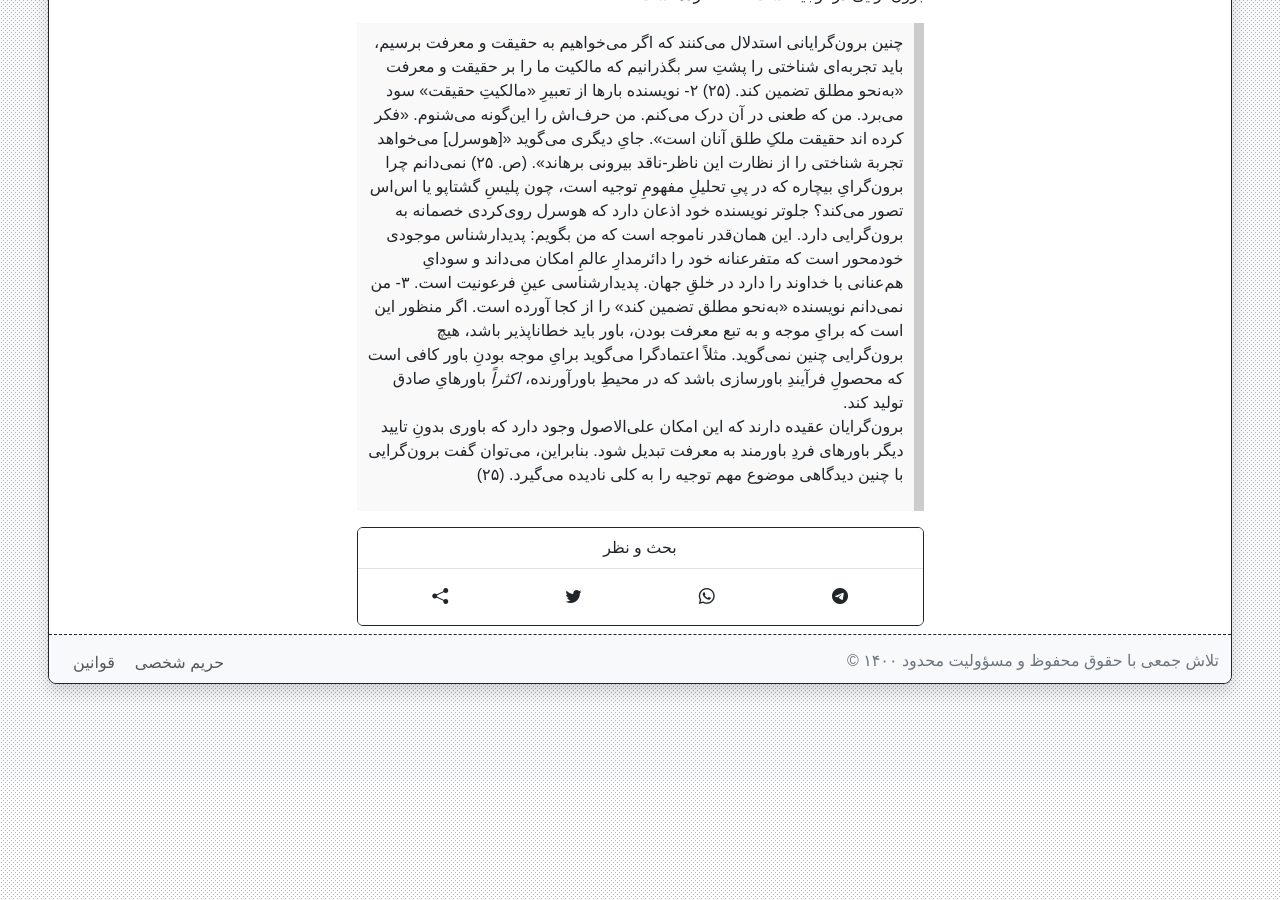
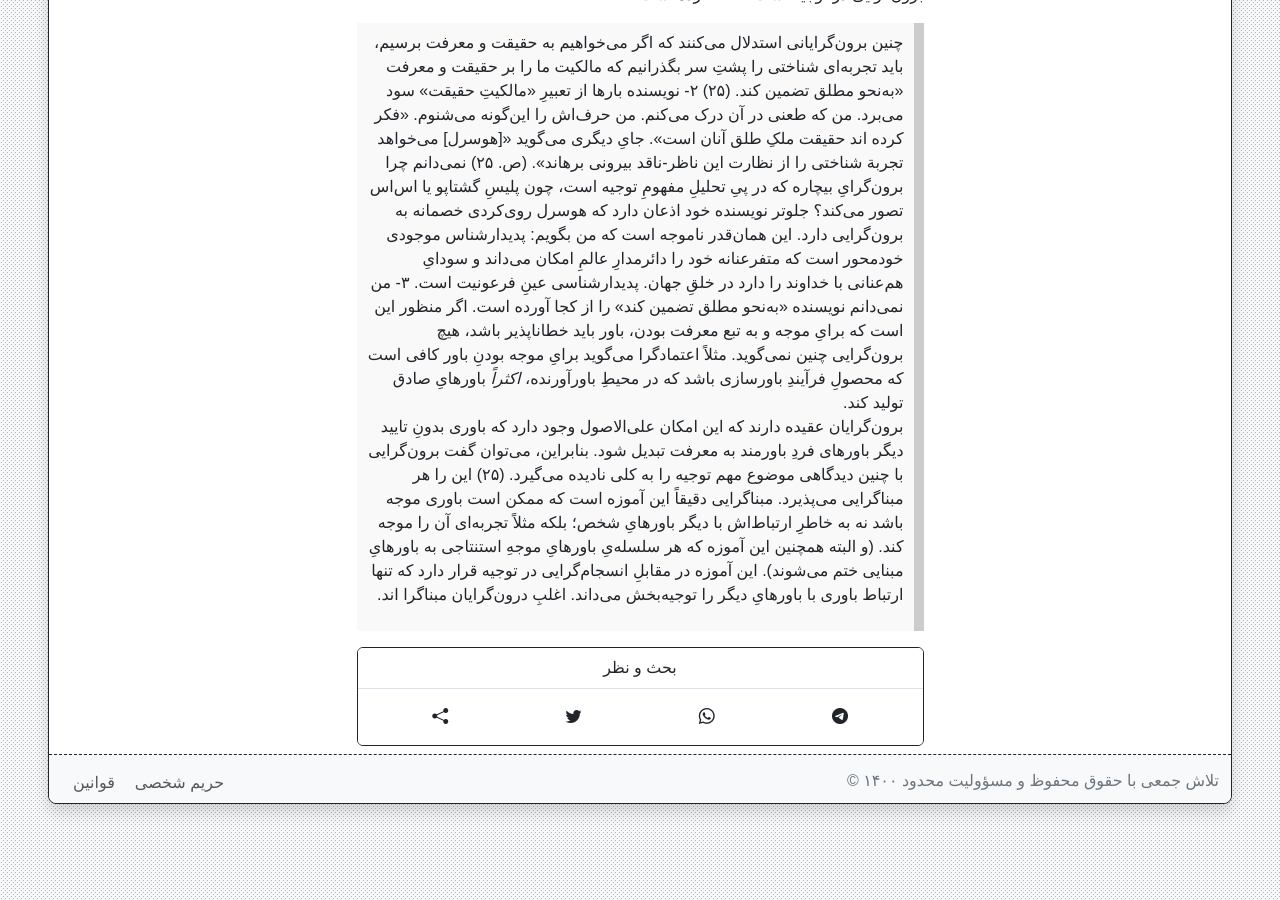
Before and after one commit to phicudemy/phicudemy.github.io, a Jekyll site: the page built from _posts/2024-08-02-perspevtive.md, in a window 1280 px wide and 900 px high, scrolled down 4197 px. Built offline with Jekyll 4.4.1, drawn with Linux system fonts in a browser that asks for light colours; comment, search, counter and statistics services are not loaded; a style sheet for code colours, icons or effects is not loaded; before the commit the page ends 4977 px from its top, so only the background shows below that.

Commit message:
TinaCMS content update

```diff
--- a/_posts/2024-08-02-perspevtive.md
+++ b/_posts/2024-08-02-perspevtive.md
@@ -55,3 +55,4 @@ tags:
 ۲- نویسنده بارها از تعبیرِ «مالکیتِ حقیقت» سود می‌برد. من که طعنی در آن درک می‌کنم. من حرف‌اش را این‌گونه می‌شنوم. «فکر کرده اند حقیقت ملکِ طلق آنان است». جایِ دیگری می‌گوید «[هوسرل] می‌خواهد تجربة شناختی را از نظارت این ناظر-ناقد بیرونی برهاند». (ص. ۲۵) نمی‌دانم چرا برون‌گرایِ بیچاره که در پیِ تحلیلِ مفهومِ توجیه است، چون پلیسِ گشتاپو یا اس‌اس تصور می‌کند؟ جلوتر نویسنده خود اذعان دارد که هوسرل روی‌کردی خصمانه به برون‌گرایی دارد. این همان‌قدر ناموجه است که من بگویم: پدیدارشناس موجودی خودمحور است که متفرعنانه خود را دائرمدارِ عالمِ امکان می‌داند و سودایِ هم‌عنانی با خداوند را دارد در خلقِ جهان. پدیدارشناسی عینِ فرعونیت است.
 ۳- من نمی‌دانم نویسنده «به‌نحو مطلق تضمین کند» را از کجا آورده است. اگر منظور این است که برایِ موجه و به تبع معرفت بودن، باور باید خطاناپذیر باشد، هیچ ‌برون‌گرایی چنین نمی‌گوید. مثلاً اعتمادگرا می‌گوید برایِ موجه بودنِ باور کافی است که محصولِ فرآیندِ باورسازی باشد که در محیطِ باور‌آورنده، _اکثراً_ باورهایِ صادق تولید کند.
 > برون‌گرایان عقیده دارند که این امکان علی‌الاصول وجود دارد که باوری بدونِ تایید دیگر باورهای فردِ باورمند به معرفت تبدیل شود. بنابراین، می‌توان گفت برون‌گرایی با چنین دیدگاهی موضوع مهم توجیه را به کلی نادیده می‌گیرد. (۲۵)
+این را هر مبناگرایی می‌پذیرد. مبناگرایی دقیقاً این‌ آموزه است که ممکن است باوری موجه باشد نه به خاطرِ ارتباط‌اش با دیگر باورهایِ شخص؛ بلکه مثلاً تجربه‌ای آن را موجه کند. (و البته همچنین این آموزه که هر سلسله‌یِ باورهایِ موجهِ استنتاجی به باورهایِ مبنایی ختم می‌شوند). این آموزه در مقابلِ انسجام‌گرایی در توجیه قرار دارد که تنها ارتباط باوری با باورهایِ دیگر را توجیه‌بخش می‌داند. اغلبِ درون‌گرایان مبناگرا اند.
```
